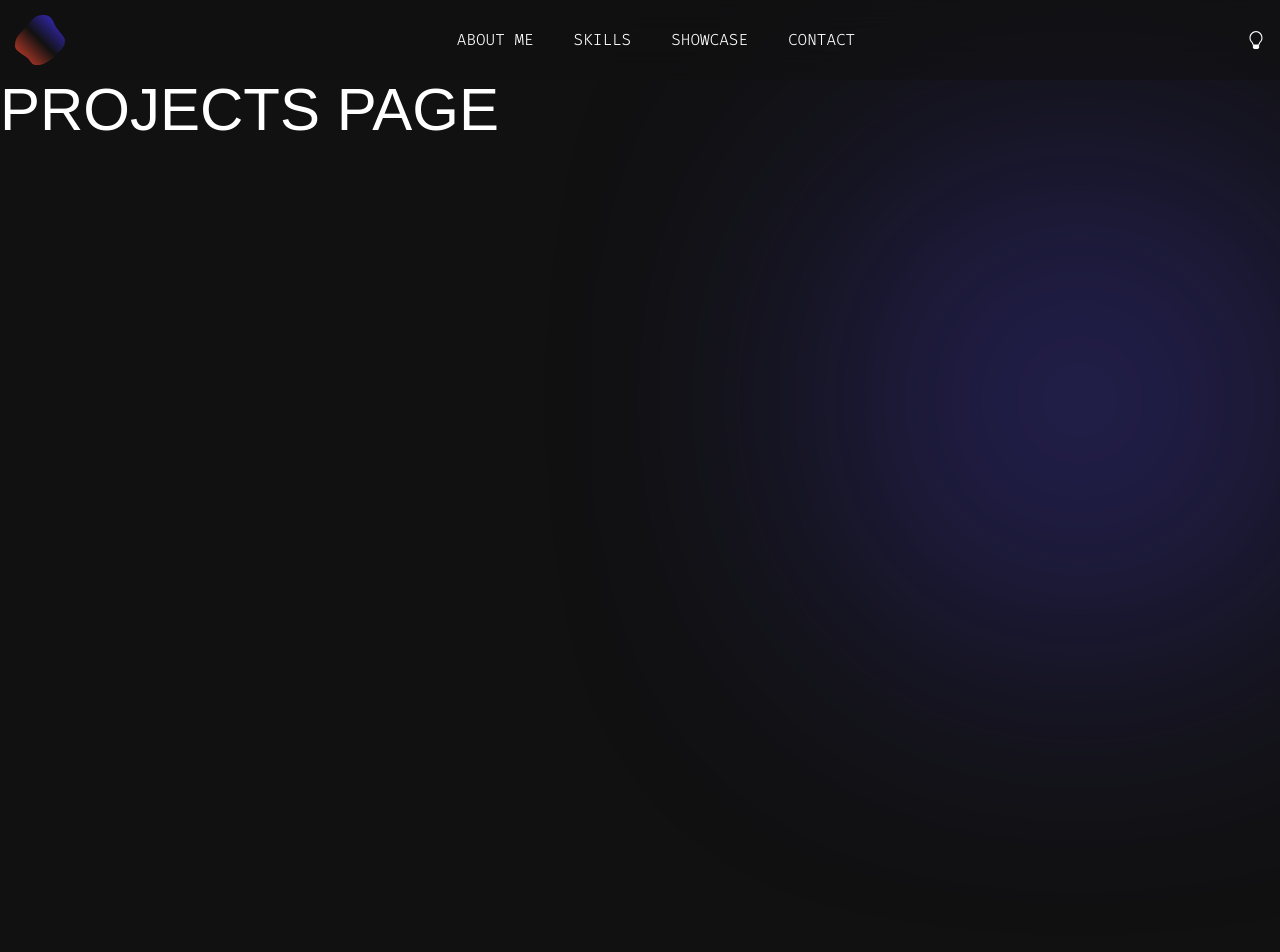
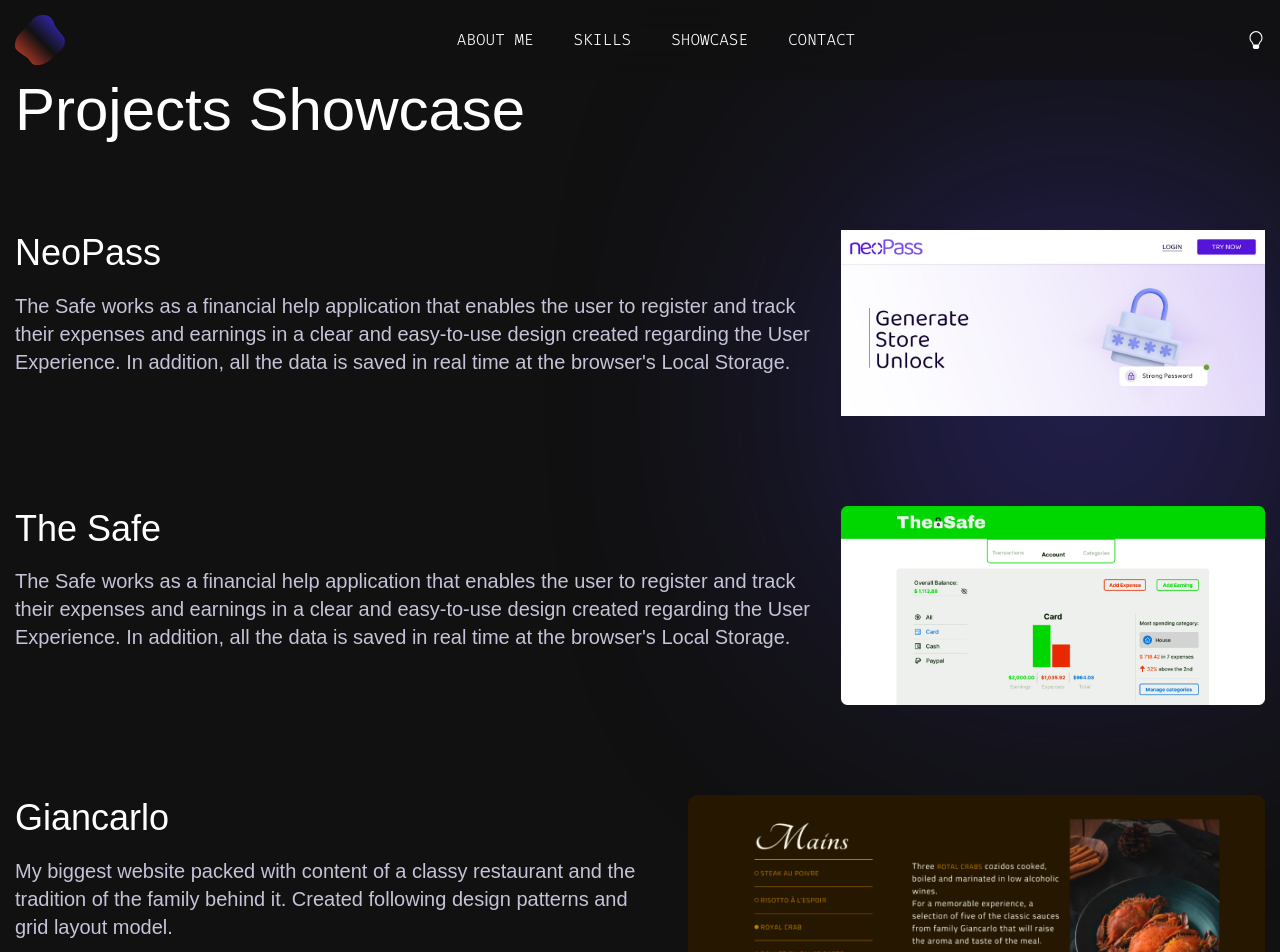
Before and after one commit to andremendonca03/Portfolio-2.0, a Next.js app: page /projects in a window 1280 px wide. Shown: the top 952 px of the page. Built offline with nearby package versions, Linux system fonts and the light colour scheme; a web font is replaced by a local one.

Commit message:
💅 Style: Projects Page Initial styles

```diff
--- a/src/app/projects/page.tsx
+++ b/src/app/projects/page.tsx
@@ -1,5 +1,7 @@
-import Footer from "@/components/footer/Footer"
-import Header from "@/components/header/Header"
+import Footer from "@/components/footer/Footer";
+import Header from "@/components/header/Header";
+import ProjectIntro from "@/components/projectIntro/ProjectIntro";
+import data from "@/content/projectsPage.json";
 
 const Projects = () => {
 
@@ -7,8 +9,16 @@ const Projects = () => {
     <div>
       <Header />
 
-      <main className="main h-[200vh]">
-        <h1 className="font-heading1 text-r-text">PROJECTS PAGE</h1>
+      <main className="main">
+        <h1 className="font-heading1 text-r-text container mb-7">Projects Showcase</h1>
+
+        <div className="space-y-7 mb-8">
+          {data.map((item, index) => {
+            return (
+              <ProjectIntro data={item} key={index} />
+            );
+          })}
+        </div>
 
       </main>
 
--- /dev/null
+++ b/src/components/projectIntro/ProjectIntro.tsx
@@ -0,0 +1,20 @@
+import Image from "next/image";
+import Link from "next/link";
+
+const ProjectIntro = ({data}: {data: {title: string, copy: string, image: string, link: string}}) => {
+
+  return (
+    <section className="container flex gap-4 flex-wrap md:flex-nowrap">
+      <div>
+        <h2 className="font-heading3 mb-3">{data.title}</h2>
+        <div className="text-r-text-muted" dangerouslySetInnerHTML={{__html: data.copy}}></div>
+      </div>
+
+      <Link className="max-w-[600px] w-full" href={data.link}>
+        <Image className="w-full" src={data.image} alt={data.title} width={450} height={300} />
+      </Link>
+    </section>
+  )
+}
+
+export default ProjectIntro;
--- /dev/null
+++ b/src/content/projectsPage.json
@@ -0,0 +1,32 @@
+[
+  {
+    "title": "NeoPass",
+    "copy": "<p>The Safe works as a financial help application that enables the user to register and track their expenses and earnings in a clear and easy-to-use design created regarding the User Experience. In addition, all the data is saved in real time at the browser&apos;s Local Storage.</p>",
+    "image": "/neopass/cover.jpg",
+    "link": "#"
+  },
+  {
+    "title": "The Safe",
+    "copy": "<p>The Safe works as a financial help application that enables the user to register and track their expenses and earnings in a clear and easy-to-use design created regarding the User Experience. In addition, all the data is saved in real time at the browser&apos;s Local Storage.</p>",
+    "image": "/the-safe/cover.png",
+    "link": "https://the-safe.andremendonca.me"
+  },
+  {
+    "title": "Giancarlo",
+    "copy": "<p>My biggest website packed with content of a classy restaurant and the tradition of the family behind it. Created following design patterns and grid layout model.</p>",
+    "image": "/giancarlo/cover.png",
+    "link": "https://giancarlo.andremendonca.me"
+  },
+  {
+    "title": "GymFit",
+    "copy": "<p>A fitness centre providing personal trainers and paid plans in 6 different locations throughout Sydney.</p>",
+    "image": "/gymfit/cover.png",
+    "link": "https://gymfit.andremendonca.me"
+  },
+  {
+    "title": "NeoPass",
+    "copy": "<p>The Safe works as a financial help application that enables the user to register and track their expenses and earnings in a clear and easy-to-use design created regarding the User Experience. In addition, all the data is saved in real time at the browser’s Local Storage.</p>",
+    "image": "/electract-energy/cover.png",
+    "link": "https://electractenergy.com.au"
+  }
+]
--- a/src/styles/globals.scss
+++ b/src/styles/globals.scss
@@ -154,6 +154,7 @@ body::after {
   top: 450px;
   right: 0;
   animation: pulse 5s alternate infinite;
+  z-index: -1;
 }
 
 body.preventScroll {
```
Also changed, not shown: public/neopass/cover.jpg (added).
